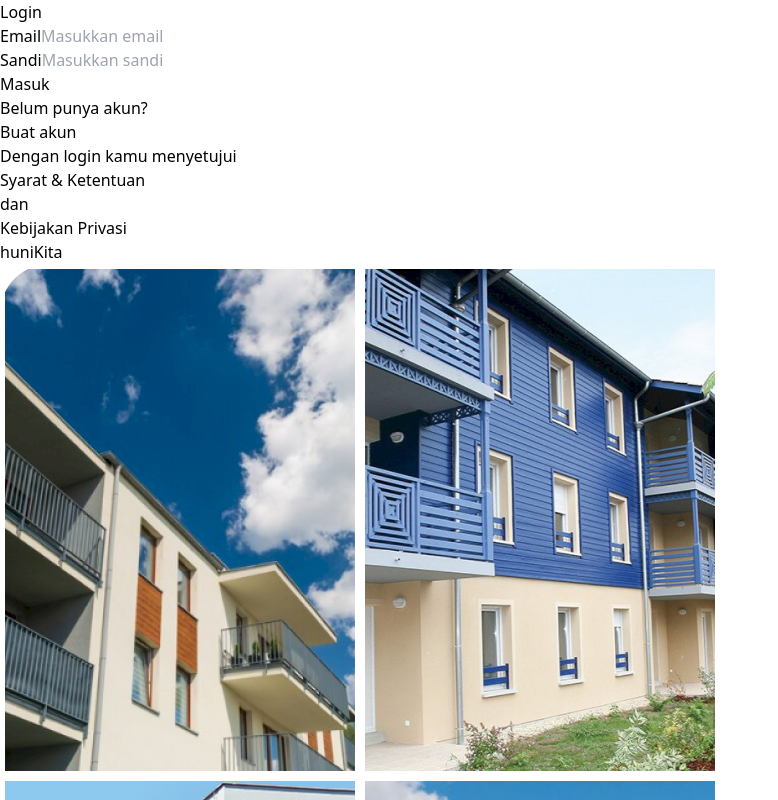
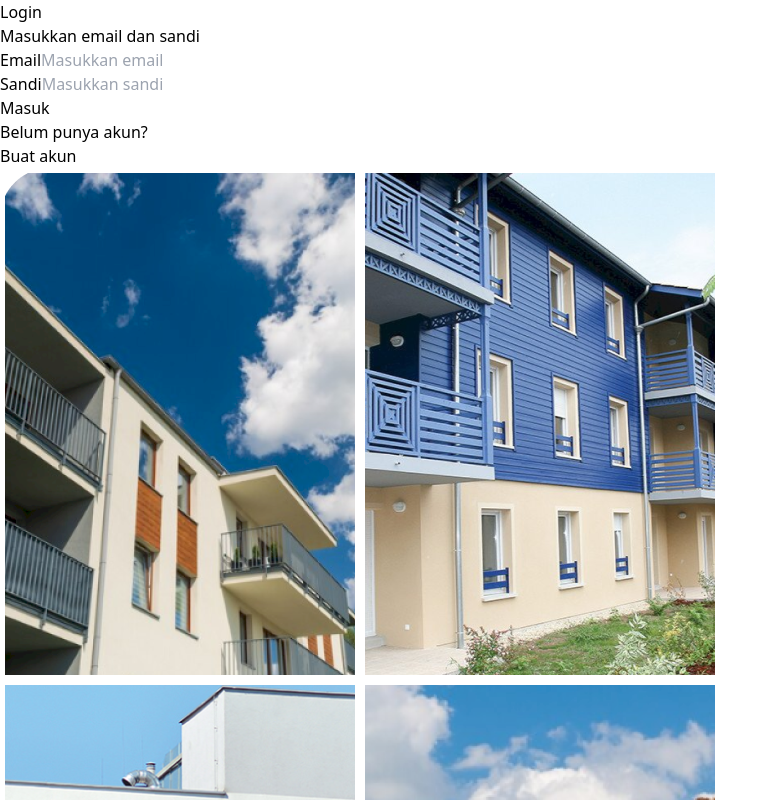
Before and after one commit to alfiannnas/hunikita, a React (Vite) app in the folder frontend/: page /login in a window 1280 px wide. Shown: the top 800 px of the page, without its empty margins (0-778 px from the left). Built offline with nearby package versions, Linux system fonts and the light colour scheme.

Commit message:
feat(login-page): update login page fe

```diff
--- a/frontend/src/pages/Login.jsx
+++ b/frontend/src/pages/Login.jsx
@@ -4,6 +4,7 @@ import {useDispatch, useSelector} from "react-redux"
 import axios from "axios";
 import { API } from "../constant";
 import { doLogin } from "../store";
+import { Input } from "../components/Input";
 
 const Login = () => {
   const [values, setValues] = useState({
@@ -40,47 +41,41 @@ const Login = () => {
       });
   };
 
-  return (
-    <div className="w-full h-screen flex item-start">
-      <div className="w-1/2 h-full bg-[#FFFFFF] flex flex-col p-5 justify-between font-Poppins">
-        <div className="bg-white w-full px-6">
-          <div className="w-full h-20">
-            <h1 className="text-xl md:text-2xl text-blue-500 font-bold leading-tight mt-8">
-              Login
-            </h1>
+// ... existing code ...
+return (
+  <div className="w-full h-screen flex items-center justify-center">
+    <div className="w-1/2 h-full bg-[#FFFFFF] flex flex-col p-5 justify-center font-Poppins">
+      <div className="bg-white w-[550px] mx-auto px-6">
+        <div className="w-full">
+          <h1 className="text-xl md:text-2xl text-blue-500 font-bold leading-tight">
+            Login
+          </h1>
+            <p>Masukkan email dan sandi</p>
 
             <form className="mt-9" onSubmit={handleSubmit}>
               <div>
-                <label className="font-semibold block text-gray-700">
-                  Email
-                </label>
-                <input
+                <Input
+                  label="Email"
                   type="email"
                   name="email"
-                  onChange={(e) =>
-                    setValues({ ...values, email: e.target.value })
-                  }
+                  value={values.email}
+                  onChange={(e) => setValues({ ...values, email: e.target.value })}
                   placeholder="Masukkan email"
-                  className="w-full px-1.5 py-1.5 bg-gray-200 border focus:border-blue-500 focus:bg-white focus:outline-none rounded-lg"
                 />
               </div>
 
               <div className="mt-2">
-                <label className="font-semibold block text-gray-700">
-                  Sandi
-                </label>
-                <input
+                <Input
+                  label="Sandi"
                   type="password"
                   name="password"
-                  onChange={(e) =>
-                    setValues({ ...values, password: e.target.value })
-                  }
+                  value={values.password}
+                  onChange={(e) => setValues({ ...values, password: e.target.value })}
                   placeholder="Masukkan sandi"
-                  className="w-full px-1.5 py-1.5 bg-gray-200 border focus:border-blue-500 focus:bg-white focus:outline-none rounded-lg"
                 />
               </div>
               <button
-                className="w-full block bg-blue-500 hover:bg-blue-400 px-1.5 py-1.5 rounded-lg font-semibold text-white font-Poppins focus:bg-blue-400 focus:outline-none mt-3"
+                className="w-full block bg-blue-500 hover:bg-blue-400 px-1.5 py-1.5 rounded-lg font-semibold text-white font-Poppins focus:bg-blue-400 focus:outline-none transition duration-200 mt-3"
                 type="submit"
               >
                 Masuk
@@ -90,30 +85,8 @@ const Login = () => {
             <div className="flex gap-2 justify-center mt-[10px]">
               <p>Belum punya akun?</p>
               <Link to="/register">
-                <p className="text-blue-500">Buat akun</p>
+                <p className="text-blue-500 underline">Buat akun</p>
               </Link>
-            </div>
-
-            <div className="mt-6">
-              <div className=" items-center justify-center flex gap-1">
-                Dengan login kamu menyetujui
-                <Link to="/syaratketentuan">
-                  <p className="text-blue-500 hover:text-blue-700">
-                    {" "}
-                    Syarat & Ketentuan{" "}
-                  </p>
-                </Link>
-                <p> dan</p>
-              </div>
-              <div className=" items-center justify-center flex gap-1">
-                <Link to="/kebijakanprivasi">
-                  <p className="text-blue-500 hover:text-blue-700">
-                    {" "}
-                    Kebijakan Privasi
-                  </p>
-                </Link>
-                <p> huniKita</p>
-              </div>
             </div>
           </div>
         </div>
```
